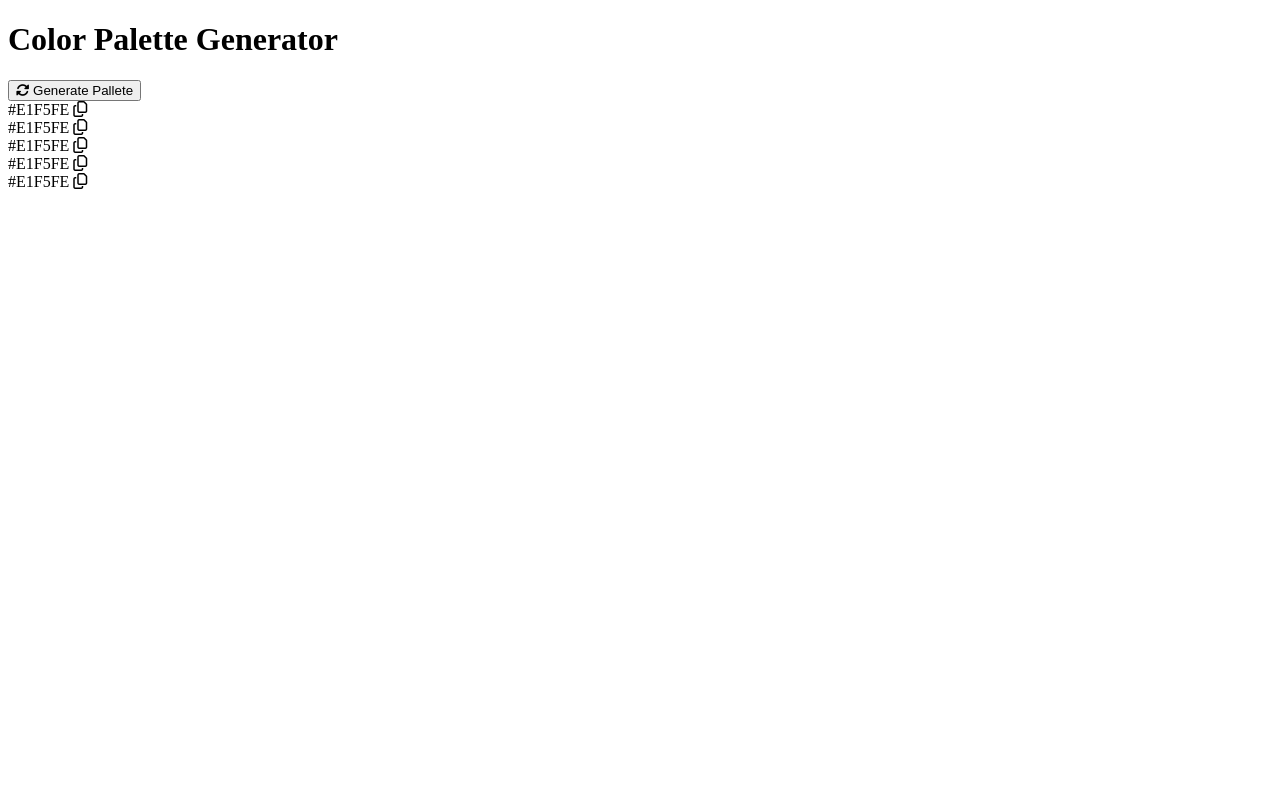
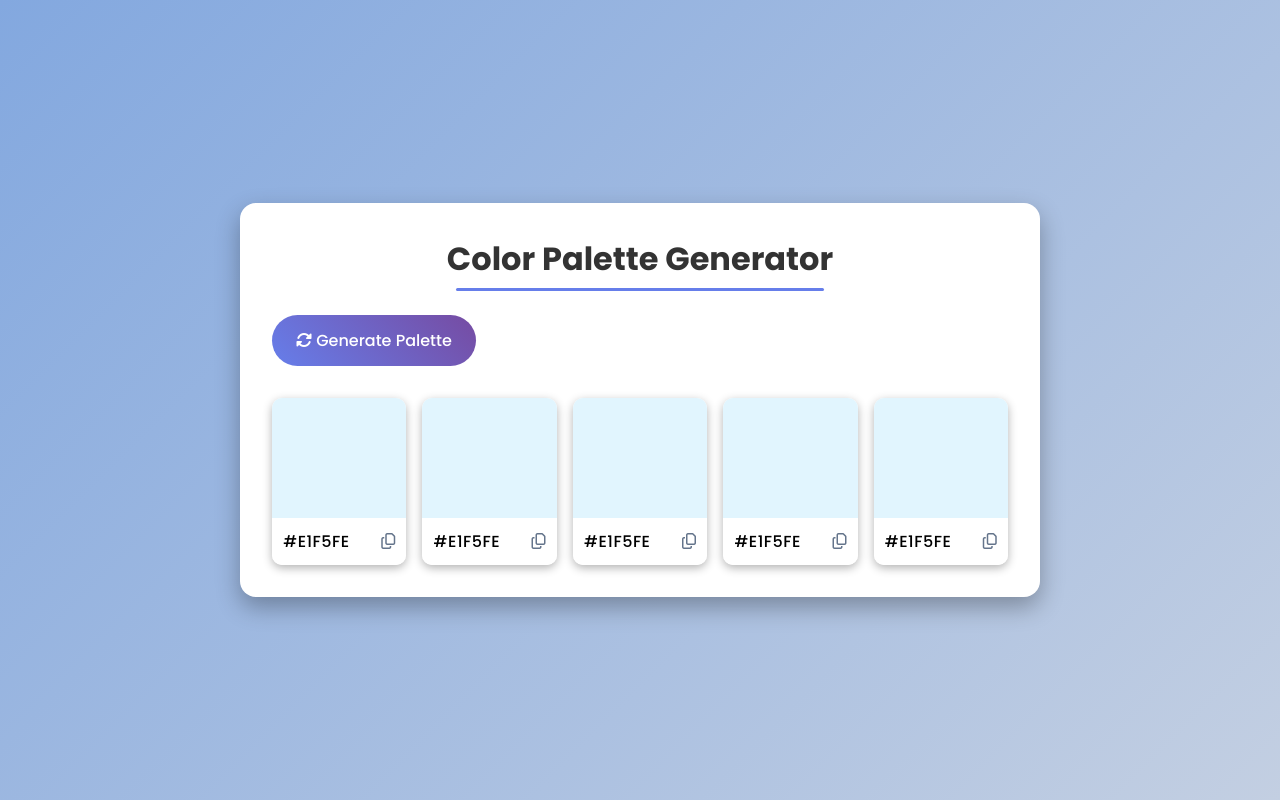
Before and after one commit to alfredscyriac/introwebdev, a plain HTML site: page introwebdev/colorpalette/index.html in a window 1280 px wide. Drawn offline with Linux system fonts and the light colour scheme.

Commit message:
feat: css for color palette generator

```diff
--- a/introwebdev/colorpalette/index.html
+++ b/introwebdev/colorpalette/index.html
@@ -12,7 +12,7 @@
         <h1>Color Palette Generator</h1>
         <button id="generate-btn">
             <i class="fas fa-sync-alt"></i>
-            Generate Pallete
+            Generate Palette
         </button>
         <div class="palette-container">
             <div class="color-box">
--- a/introwebdev/colorpalette/styles.css
+++ b/introwebdev/colorpalette/styles.css
@@ -0,0 +1,118 @@
+@import url('https://fonts.googleapis.com/css2?family=Poppins:ital,wght@0,100;0,200;0,300;0,400;0,500;0,600;0,700;0,800;0,900;1,100;1,200;1,300;1,400;1,500;1,600;1,700;1,800;1,900&family=Roboto:ital,wght@0,100..900;1,100..900&display=swap');
+* {
+    margin: 0;
+    padding: 0;
+    box-sizing: border-box;
+    font-family: "Poppins";
+}
+
+body {
+    background: linear-gradient(135deg, #83a8df, #c3cfe2);
+    min-height: 100vh; /* 100% of viewport */
+    display: flex;
+    align-items: center;
+    justify-content: center;
+    padding: 20px;
+}
+
+.container {
+    background-color: white;
+    border-radius: 1rem;
+    padding: 2rem;
+    width: 100%;
+    max-width: 800px;
+    box-shadow: 0 10px 25px rgba(0,0,0,0.3);
+}
+
+h1 {
+    text-align: center;
+    margin-bottom: 1.5rem;
+    color: #333;
+    position: relative;
+    padding-bottom: 0.5rem;
+}
+
+h1::after {
+    content: "";
+    position: absolute;
+    bottom: 0;
+    left: 50%;
+    transform: translateX(-50%);
+    width: 50%;
+    height: 3px;
+    background-color: #667eea;
+    border-radius: 2px;
+}
+
+#generate-btn {
+    background: linear-gradient(45deg, #667eea, #764ba2);
+    color: white;
+    border: none;
+    padding: 0.8rem 1.5rem;
+    border-radius: 50px;
+    cursor: pointer;
+    font-weight: 500;
+    margin-bottom: 2rem;
+    font-size: 1rem;
+    transition: translate 0.3s;
+}
+
+#generate-btn:hover {
+    transform: translateY(-2px);
+    box-shadow: 0 6px 10px rgba(102, 126, 234, 0.3) ;
+}
+
+#generate-btn:active {
+    transform: translateY(0);
+}
+
+.palette-container {
+    display: grid;
+    gap: 1rem;
+    grid-template-columns: repeat(auto-fit,minmax(130px, 1fr));
+}
+
+.color-box {
+    border-radius: 10px;
+    overflow: hidden;
+    box-shadow: 0 3px 10px rgba(0,0,0,0.3);
+    transition: transform 0.2s;
+}
+
+.color-box:hover {
+    transform: translateY(-5px);
+}
+
+.color {
+    height: 120px;
+    cursor: pointer;
+}
+
+.color-info {
+    background-color: #fff;
+    padding: 0.7rem;
+    display: flex;
+    align-items: center;
+    justify-content: space-between;
+}
+
+.hex-value{
+    font-weight: 500;
+    letter-spacing: 0.5px;
+}
+
+.copy-btn {
+    cursor: pointer;
+    color: #64748b;
+    transition: all 0.2s;
+}
+
+.copy-btn:hover {
+    color: #667eea;
+}
+
+@media(max-width: 768px) {
+    .palette-container {
+        grid-template-columns: repeat(auto-fit, minmax(100px,1fr));
+    }
+}
```
